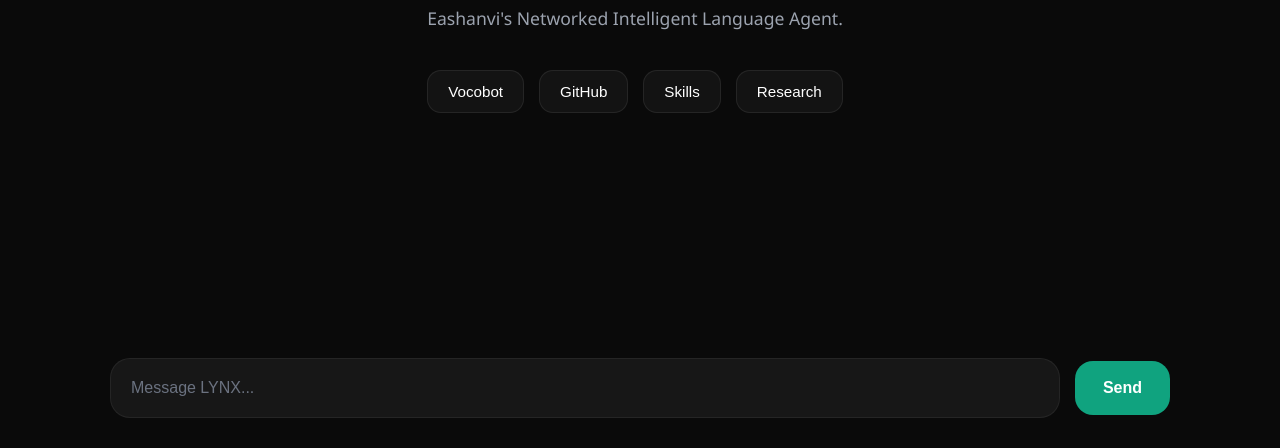
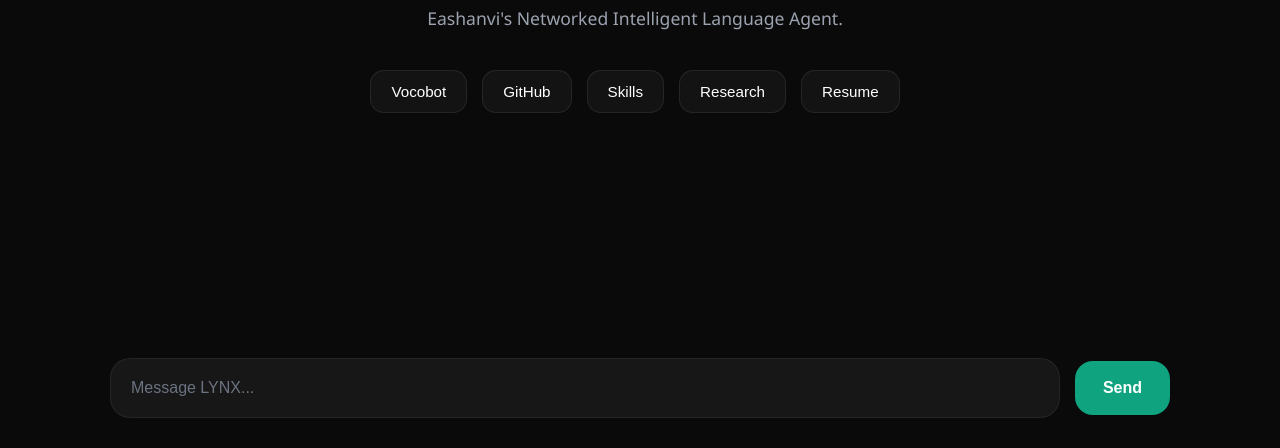
Before and after one commit to Eashanvi/Lynx---AI-Portfolio-Assistant, a website: page index.html in a window 1280 px wide. Shown: the part 352-800 px from the top of the page. Drawn offline with Linux system fonts and the light colour scheme.

Commit message:
Added resume button

```diff
--- a/index.html
+++ b/index.html
@@ -72,6 +72,10 @@
                         Research
                     </button>
 
+                    <button onclick="window.open('resume.pdf')">
+                        Resume
+                    </button>
+
                 </div>
 
             </div>
```
Also changed, not shown: 1 other file.
